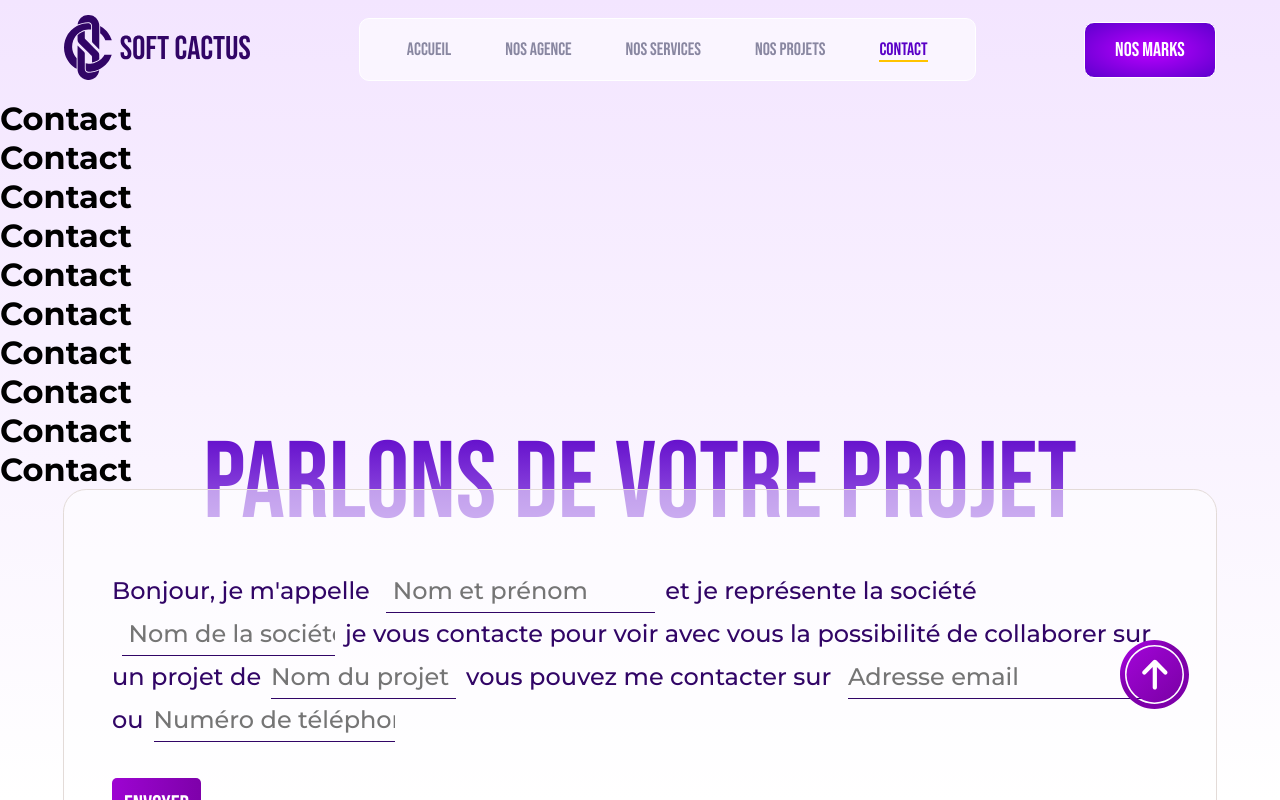
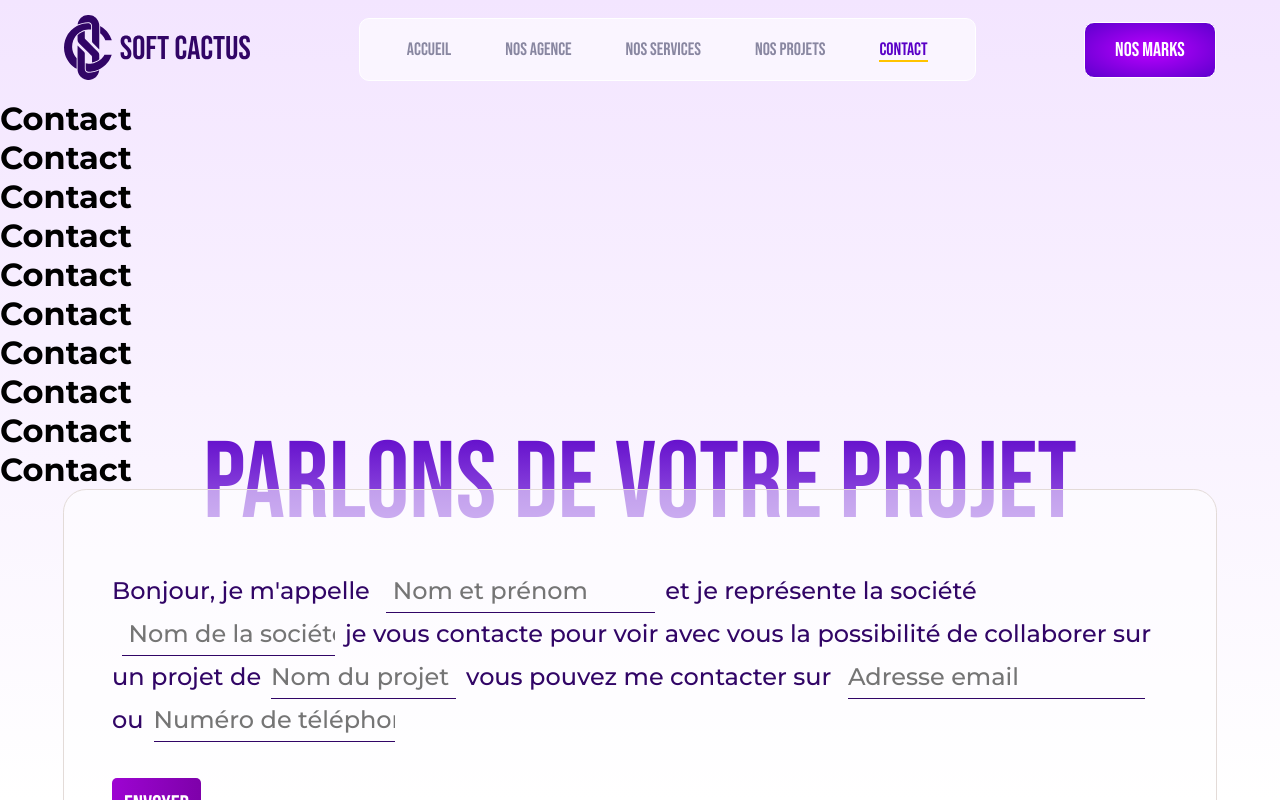
Before and after one commit to SOFT-CACTUS-INTERN/Soft-Cactus, a React (Vite) app in the folder Cactus-Front/: page /contact in a window 1280 px wide. Shown: the top 800 px of the page. Built offline with nearby package versions, Linux system fonts and the light colour scheme.

Commit message:
the arrow works

```diff
--- a/Cactus-Front/src/Components/ArrowUp.jsx
+++ b/Cactus-Front/src/Components/ArrowUp.jsx
@@ -1,13 +1,43 @@
-import React from 'react'
+import React, { useState,useEffect } from 'react'
 import arrow from '/src/assets/icons/scroll/arrow.svg'
 import style from '/src/Styles/arrowUp.module.css'
+import { motion } from 'framer-motion';
 
 const ArrowUp =()=>{
+  const [isVisible,setIsVisible]=useState(false)
+ useEffect(()=>{
+        const handleScroll=()=>{
+            if(window.scrollY>300)
+                setIsVisible(true)
+            else
+                setIsVisible(false)
+        };
+        window.addEventListener('scroll',handleScroll);
+        return ()=>{
+            window.removeEventListener('scroll',handleScroll);
+        };
+    },[]);
 
+
+  const scrollToTop = () => {
+    window.scrollTo({ top: 0, behavior: 'smooth' });
+  };
+  if(!isVisible) return;
     return(
-        <div className={style.arrow}>
-                <img src={arrow} alt="go up" />
-        </div>
+        <motion.div
+            animate={{ y: [0, -20, 0], }}
+            transition= {{
+                duration: 2,
+                 repeat : Infinity,
+                ease: 'easeInOut',}}
+            className={style.arrow}
+            onClick={scrollToTop}
+
+
+
+        >
+        <img src={arrow} className={style.arrow} alt="go up" />
+        </motion.div>
     )
 };
 export default ArrowUp;
--- a/Cactus-Front/src/Styles/arrowUp.module.css
+++ b/Cactus-Front/src/Styles/arrowUp.module.css
@@ -1,8 +1,12 @@
 .arrow{
+  cursor: pointer;
     position: fixed;
-    bottom: 100px;
-    right: 100px;
+    bottom: 20px;
+    right: 20px;
       width: 60px;
       height: 60px;
+    z-index: 10000;
+}
+.arrow img{
 
 }
```
